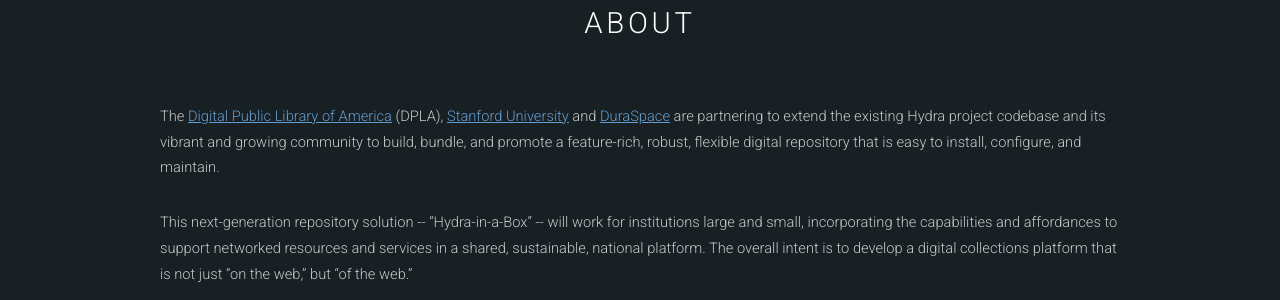
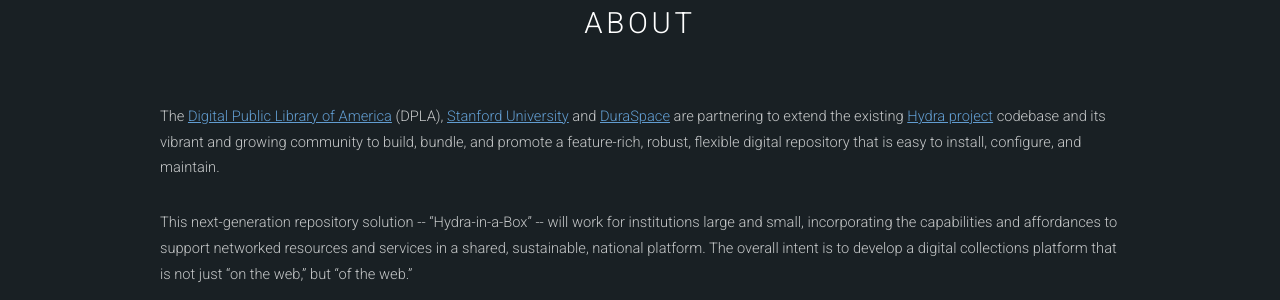
Before and after one commit to samvera-labs/hyku.github.io, a Jekyll site: the page built from index.html, in a window 1280 px wide and 900 px high. Shown: the part 446-746 px from the top of the window. Built offline with Jekyll 4.4.1, drawn with Linux system fonts in a browser that asks for light colours; part of the change alters nothing that is shown.

```diff
--- a/index.html
+++ b/index.html
@@ -11,7 +11,7 @@ layout: landing-page
 					<div class="row">
 						<div class="12u">
 							<section>
-								<p>The <a href="http://dp.la/">Digital Public Library of America</a> (DPLA), <a href="https://www.stanford.edu/">Stanford University</a> and <a href="http://www.duraspace.org/">DuraSpace</a> are partnering to extend the existing Hydra project codebase and its vibrant and growing community to build, bundle, and promote a feature-rich, robust, flexible digital repository that is easy to install, configure, and maintain.</p>
+								<p>The <a href="http://dp.la/">Digital Public Library of America</a> (DPLA), <a href="https://www.stanford.edu/">Stanford University</a> and <a href="http://www.duraspace.org/">DuraSpace</a> are partnering to extend the existing <a href="http://projecthydra.org/">Hydra project</a> codebase and its vibrant and growing community to build, bundle, and promote a feature-rich, robust, flexible digital repository that is easy to install, configure, and maintain.</p>
 								<p>This next-generation repository solution -- “Hydra-in-a-Box” -- will work for institutions large and small, incorporating the capabilities and affordances to support networked resources and services in a shared, sustainable, national platform. The overall intent is to develop a digital collections platform that is not just “on the web,” but “of the web.”</p>
 								<p>With funding from the <a href="http://www.imls.gov/">Institute of Museum and Library Services</a>, the 30-month collaborative project <a href="http://dp.la/info/2015/04/15/far-reaching-hydra-in-a-box-joint-initiative-funded-by-imls/">launched in May 2015</a> and is currently in the Product Design phase.</p>
 							</section>
```
